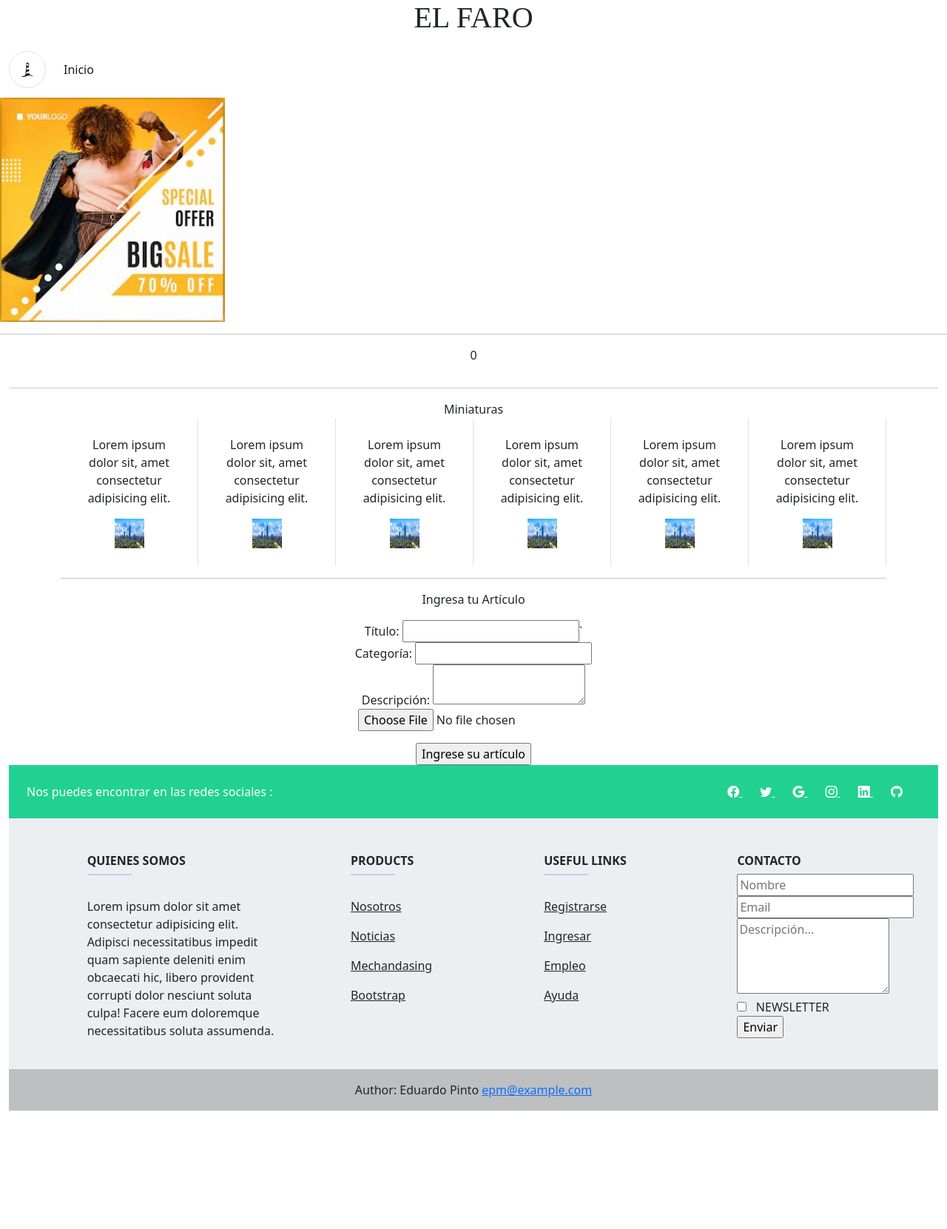
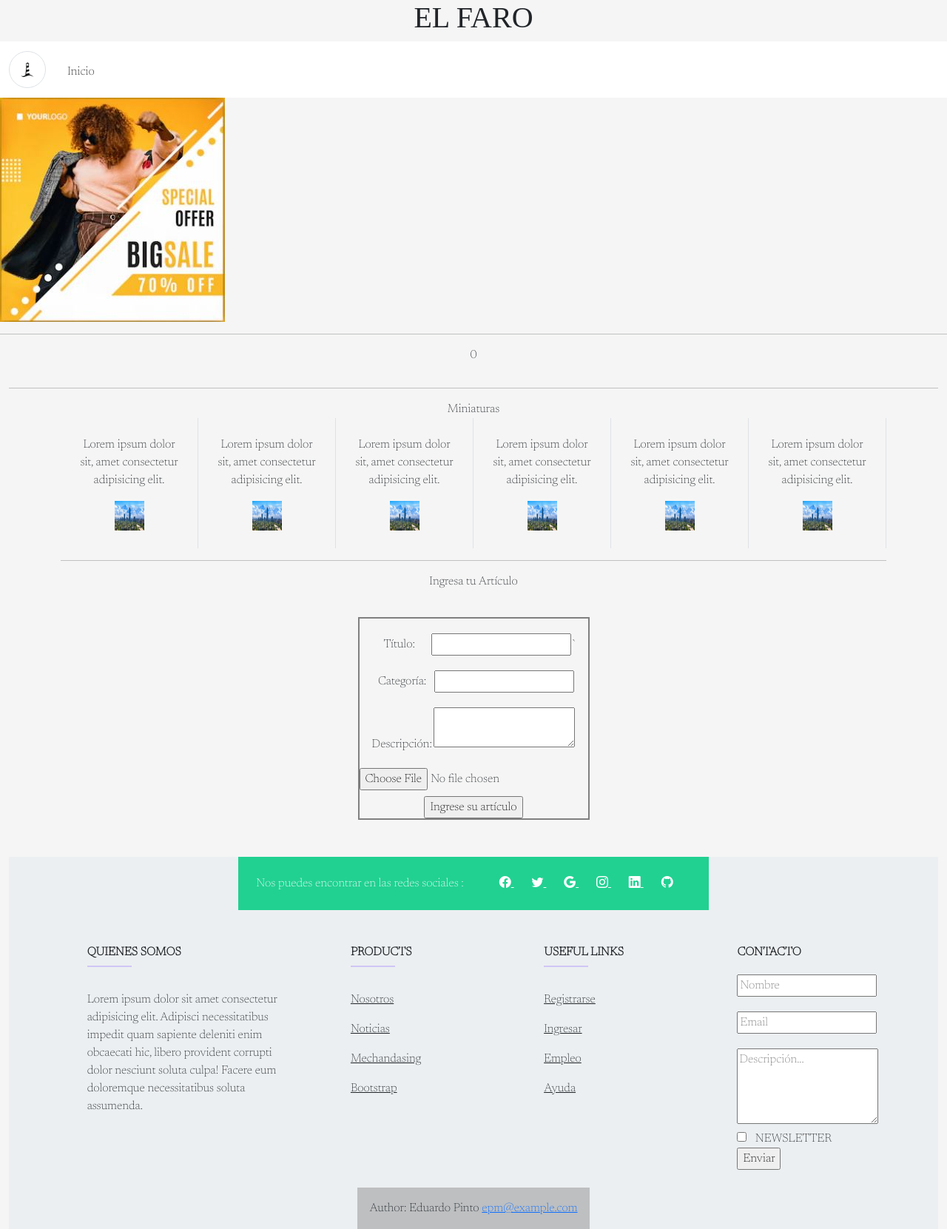
Before and after one commit to Eddiexspansk/ElFaro, a PHP site: page /View/portada.php in a window 1280 px wide. Shown: the whole page at 74% size. Before the commit the page ends 1501 px from the top, so only its background shows below. Run offline with PHP 8.4, Linux system fonts and the light colour scheme; data that the repository does not hold is empty.

```diff
--- a/Controller/DAO.php
+++ b/Controller/DAO.php
@@ -1,4 +1,4 @@
-<!--Controller DAO convierte el objeto que se crea en el
+<!--Controller DAO convierte el objeto que se crea del
 formulario en tablas para la base-->
 
 <?php
@@ -66,7 +66,7 @@ class DAO {
         }
         return $usuarios;
     }
-//o¡Funci´ón para obtener las categorías de los artículos
+//Funciión para obtener las categorías de los artículos
     public function getCategorias(){
         $cats=[];
         // Categoria de inicio
@@ -90,22 +90,24 @@ class DAO {
     }
 //función para guardar en la BD los artículos
     public function postNoticia(Articulo $art){
-        $sql="INSERT INTO ARTICULO (TITULO,TEXTO,CATEGORIA) VALUES (:TITULO,:TEXTO,:CATEGORIA)";
+        $sql="INSERT INTO ARTICULO (TITULO,TEXTO,CATEGORIA,MEDIA) VALUES (:TITULO,:TEXTO,:CATEGORIA,:MEDIA)";
          $sth=$this->conn->prepare($sql);
-        $updated=$sth->execute(array(":TITULO"=>$art->titulo, ":TEXTO"=>$art->texto, ":CATEGORIA"=>$art->categoria));
+        $updated=$sth->execute(array(":TITULO"=>$art->titulo, ":TEXTO"=>$art->texto, ":CATEGORIA"=>$art->categoria, ":MEDIA"=>$art->media));
         if(!$updated){
             die("No puedo agregar la noticia");
         }
     }
+
 //función para guardar los contactos
     public function guardaContacto(Contacto $contacto){
-        $sql="INSERT INTO CONTACTO (NOMBRE,EMAIL,COMENTARIO) VALUES (:NOMBRE,:EMAIL,:COMENTARIO)";
+        $sql="CALL guardarContacto_SP(:NOMBRE, :EMAIL, :COMENTARIO);";
         $sth=$this->conn->prepare($sql);
         $updated=$sth->execute(array(":NOMBRE"=>$contacto->nombre, ":EMAIL"=>$contacto->email, ":COMENTARIO"=>$contacto->comentario));
         if(!$updated){
             die("No puedo guardar el Contacto");
         }
     }
+
 //función para guardar el email del suscrito
     public function suscribeNewsletter($email){
         $sql="SELECT count(1) FROM SUBSCRIPCION WHERE EMAIL=:EMAIL";
--- a/Controller/contacto.php
+++ b/Controller/contacto.php
@@ -6,7 +6,7 @@ class ContactoController {
     public function __construct(){
 
     }
-
+//Se crea la función para recibir los contactos
     public function reciveContacto($nombre, $email, $comentario){
         $contacto=new Contacto();
         $contacto->nombre=$nombre;
@@ -14,6 +14,7 @@ class ContactoController {
         $contacto->comentario=$comentario;
         print_r($contacto);
         $dao=new DAO();
+        //pasamos el objeto contacto al DAO
         $dao->guardaContacto($contacto);
     }
 
@@ -21,8 +22,6 @@ class ContactoController {
         $dao=new DAO();
         $dao->suscribeNewsletter($email);
     }
-
-
 }
 
 
--- a/View/portada.php
+++ b/View/portada.php
@@ -192,7 +192,7 @@ if (isset($_GET["msg"])) {
               <textarea id="descField" class="descField" name="texto"></textarea><br>
               <input type="hidden" name="action" value="postNoticia" />
               <div class="form-group">
-                <div class="mb-3">
+                <div class="mb-2">
                   <input type="file" class="form-control-file" name="media">
                 </div>
                 <input type="submit" value="Ingrese su artículo" class="articleSubmit" name="guardar">
--- /dev/null
+++ b/View/styles.css
@@ -0,0 +1,190 @@
+/* Se importa desde un enlace a google la fuente a usar */
+@import url('https://fonts.googleapis.com/css2?family=Newsreader:wght@200&display=swap');
+
+/*En body se confira para que tenga un color de fondo , un tipo de fuente
+y que todo lo que contenga body se quede centrado*/
+body {
+    background: #f5f5f5;
+    font-family: 'Newsreader', serif;
+    text-align: center;
+}
+
+.carousel-inner > .item > img {
+    width:640px;
+    height:360px;
+
+  }
+
+
+
+
+  .card-body { height: 150px; overflow-y: scroll; width: 100%; height: 150px; word-break: break-all; }
+  .card-header { word-break: break-all ; width: 100%; }
+
+#noticiasDestacadas{
+
+  background-color: white;
+  color : black;
+  font-weight: bold;
+}
+
+#nuevaNoticia{
+
+text-align: start;
+word-break: break-all;
+background-color:white;
+color:black;
+}
+
+/*Las etiquetas article (son donde van las noticias) tendrán el elemento grid
+para organizarlos en bloques*/
+div article {
+    display: grid;
+    background-color: #ffffff;
+
+}
+/*hover se usa para cuando el cursor este sobre el bloque del article grid
+cambie a negro y color es para el texto en blanco*/
+div article:hover {
+    background-color: black;
+    color: white;
+}
+/*footer es el pie de la página*/
+footer {
+    background-color: #c9d2d0;
+    color: #31231e;
+}
+/*a:hover quitará el subrayado a los enlaces y los cambiará a
+negrita*/
+a:hover {
+    font-weight: bold;
+    text-decoration: none;
+}
+
+ul{
+    /*le quita los puntos antes de la lista*/
+    list-style-type: none;
+    margin: 5px;
+    padding: 5px;
+    /*overflow controla lo que sucede con el contenido que es demasiado
+    grande para caber en un área*/
+    overflow: hidden;
+
+}
+li a {
+
+    display: block;
+    color: white;
+    text-align: center;
+    padding: 16px;
+    /*Le quita los adornos que tiene la lista*/
+
+  }
+
+.menu-nav {
+    /*Deja el fondo de un color gris*/
+    background-color: #0d47a1;
+    padding: 5px;
+
+
+}
+
+.menu-nav li {
+    /*deja la lista en modo horizontal*/
+    display: inline-block;
+   list-style: none;
+
+}
+
+li a:hover {
+    /*cambia el color de los enlaces a negro al tener el mouse encima*/
+    background-color: #4285F4;
+    color:white;
+}
+
+/*Sección para hacer responsivas las fotos0*/
+.responsive {
+    width: 100%;
+    max-width: 400px;
+    height: auto;
+  }
+
+
+/*Sección para hacer responsivo los videos*/
+  div.video-responsive {
+    overflow:hidden;
+    /* Se adecua este valor para controlar la altura del video */
+    padding-bottom:450px;
+    position:relative;
+    height:0;
+
+}
+.video-responsive iframe{
+    left:0;
+    top:0;
+    height:100%;
+    width:100%;
+    align-content: center;
+    position:absolute;
+}
+
+#reloj{
+
+
+    color:black;
+    text-align: right;
+    font-weight: bold;
+
+}
+#form{
+
+    padding-top: 30px;
+
+}
+
+.form{
+    display: inline-block;
+    margin-bottom: 50px;
+    margin-top: 20px;
+    border-width: 2px;
+    border-style: solid;
+    border-color: grey;
+    text-align:inherit;
+
+}
+
+
+
+.form input[name="formContacto"] {
+
+    display: inline-block;
+    text-align: right;
+
+    border-width: 5px;
+    border-style: solid;
+    border-color: grey;
+    border-spacing: 20px;
+    text-align: center;
+  }
+
+
+
+  footer{
+
+    display:flex;
+    flex-direction:column;
+    justify-content: space-around;
+    align-items: center;
+
+  }
+
+  label{
+    display: inline-block;
+    width: 80px;
+
+  }
+  .form-group{
+
+    margin-top: 20px;
+
+  }
```
Also changed, not shown: Controller/postNoticia.php (+14 -1 lines).
